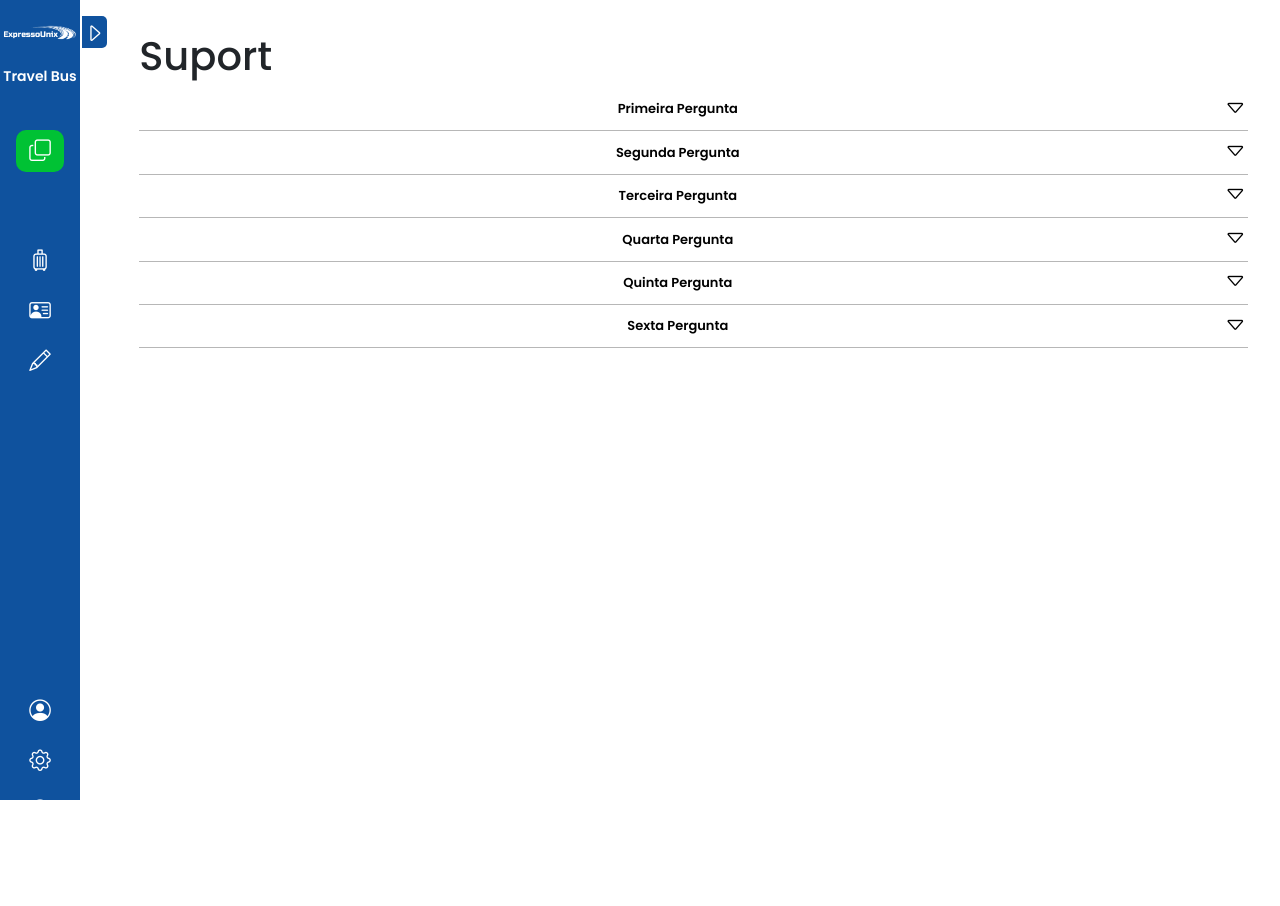
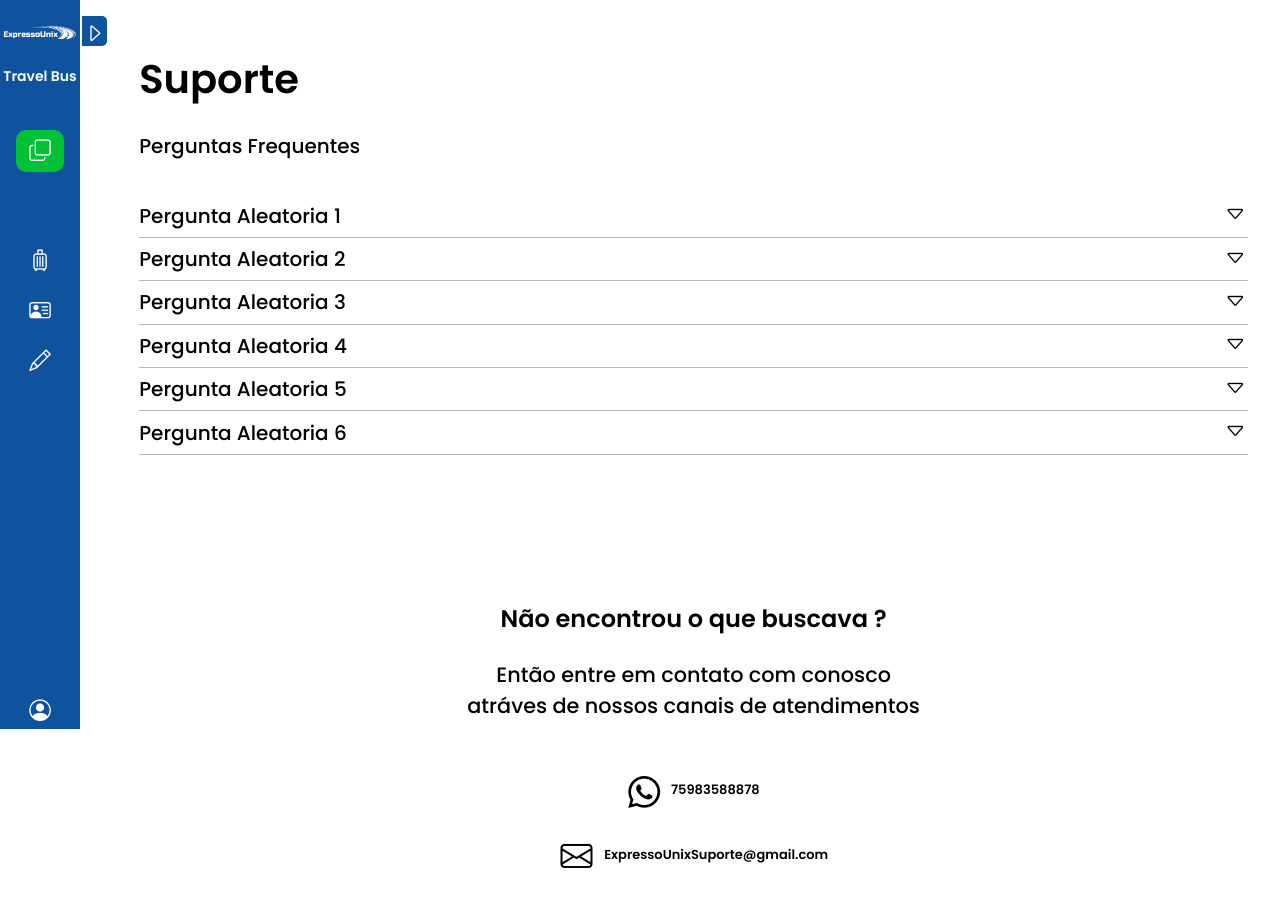
Before and after one commit to PedroFPer/expresso_unix_interface, a React (Vite) app in the folder expresso_unix/: page /expresso_unix_interface/admin/support in a window 1280 px wide. Shown: the top 906 px of the page. Built offline with nearby package versions, Linux system fonts and the light colour scheme.

Commit message:
Support-complete

```diff
--- a/expresso_unix/src/index.css
+++ b/expresso_unix/src/index.css
@@ -17,7 +17,16 @@ body {
 }
 main{
   padding: 2rem;
+  margin-bottom: 7%;
+  margin-top: 2%;
+
 }
+footer{
+  padding: 2rem;
+  height: 10rem;
+}
+
+
 .grid-geral{
   display: grid;
   grid-template-columns: 1fr 11fr;
--- a/expresso_unix/src/ui/common-components/pagina-modelo/styles/SideBar.css
+++ b/expresso_unix/src/ui/common-components/pagina-modelo/styles/SideBar.css
@@ -1,7 +1,7 @@
 .layout-sidebar{
     display: grid;
     grid-template-columns: auto auto;
-    height: 100vh;
+    height: 100%;
     width: 1fr;
 
 }
@@ -80,7 +80,7 @@ button:hover {
     background-color: #0F529E;
     margin-top: 1rem;
     margin-left: 0.1rem;
-    height: 4%;
+    height: 30px;
     width: auto;
     border-radius: 0px 5px 5px 0px;
     padding: 2px;
--- a/expresso_unix/src/ui/pages/administrator/adiminstrator-support/AdminstratorSupport.jsx
+++ b/expresso_unix/src/ui/pages/administrator/adiminstrator-support/AdminstratorSupport.jsx
@@ -16,14 +16,17 @@ const[QuestionSixIsClicked, setQuestionSixIsClicked] = useState(false);
         <div className="grid-geral">
             <SideBar/>
 
+            <div>
                 <main>
                     <div className='title-support'>
-                    <h1>Suport</h1>
+                        <h1>Suporte</h1>
                     </div>
+
+                    <p className='text-faq'>Perguntas Frequentes</p>
 
                     <div>
                         <div className='question-layout' >
-                        <p className='title-question'>Primeira Pergunta</p>
+                            <p className='title-question'>Pergunta Aleatoria 1</p>
 
                             <button className='button-question' onClick={
                                 () => setQuestionOneIsClicked(!QuestionOneIsClicked)}>{QuestionOneIsClicked?(<i class="bi bi-caret-up"></i>):(<i class="bi bi-caret-down"></i>)}
@@ -34,7 +37,7 @@ const[QuestionSixIsClicked, setQuestionSixIsClicked] = useState(false);
 
                             <div className='text-question'>
                                 <p>
-                                Lorem ipsum dolor sit amet, consectetur adipiscing elit.
+                                    Lorem ipsum dolor sit amet, consectetur adipiscing elit. <br />
                                     Sed do eiusmod tempor incididunt ut labore et dolore magna aliqua.
                                 </p>
                             </div>
@@ -43,7 +46,7 @@ const[QuestionSixIsClicked, setQuestionSixIsClicked] = useState(false);
                     </div>
                     <div>
                         <div className='question-layout' >
-                        <p className='title-question'>Segunda Pergunta</p>
+                            <p className='title-question'>Pergunta Aleatoria 2</p>
 
                             <button className='button-question' onClick={
                                 () => setQuestionTwoIsClicked(!QuestionTwoIsClicked)}>{QuestionTwoIsClicked?(<i class="bi bi-caret-up"></i>):(<i class="bi bi-caret-down"></i>)}
@@ -54,7 +57,7 @@ const[QuestionSixIsClicked, setQuestionSixIsClicked] = useState(false);
 
                             <div className='text-question'>
                                 <p>
-                                Lorem ipsum dolor sit amet, consectetur adipiscing elit.
+                                    Lorem ipsum dolor sit amet, consectetur adipiscing elit. <br />
                                     Sed do eiusmod tempor incididunt ut labore et dolore magna aliqua.
                                 </p>
                             </div>
@@ -64,7 +67,7 @@ const[QuestionSixIsClicked, setQuestionSixIsClicked] = useState(false);
 
                     <div>
                         <div className='question-layout' >
-                        <p className='title-question'>Terceira Pergunta</p>
+                            <p className='title-question'>Pergunta Aleatoria 3</p>
 
                             <button className='button-question' onClick={
                                 () => setQuestionTreeIsClicked(!QuestionTreeIsClicked)}>{QuestionTreeIsClicked?(<i class="bi bi-caret-up"></i>):(<i class="bi bi-caret-down"></i>)}
@@ -75,7 +78,7 @@ const[QuestionSixIsClicked, setQuestionSixIsClicked] = useState(false);
 
                             <div className='text-question'>
                                 <p>
-                                Lorem ipsum dolor sit amet, consectetur adipiscing elit.
+                                    Lorem ipsum dolor sit amet, consectetur adipiscing elit. <br />
                                     Sed do eiusmod tempor incididunt ut labore et dolore magna aliqua.
                                 </p>
                             </div>
@@ -84,7 +87,7 @@ const[QuestionSixIsClicked, setQuestionSixIsClicked] = useState(false);
                     </div>
                     <div>
                         <div className='question-layout' >
-                        <p className='title-question'>Quarta Pergunta</p>
+                            <p className='title-question'>Pergunta Aleatoria 4</p>
 
                             <button className='button-question' onClick={
                                 () => setQuestionFourIsClicked(!QuestionFourIsClicked)}>{QuestionFourIsClicked?(<i class="bi bi-caret-up"></i>):(<i class="bi bi-caret-down"></i>)}
@@ -95,7 +98,7 @@ const[QuestionSixIsClicked, setQuestionSixIsClicked] = useState(false);
 
                             <div className='text-question'>
                                 <p>
-                                Lorem ipsum dolor sit amet, consectetur adipiscing elit.
+                                    Lorem ipsum dolor sit amet, consectetur adipiscing elit. <br />
                                     Sed do eiusmod tempor incididunt ut labore et dolore magna aliqua.
                                 </p>
                             </div>
@@ -104,7 +107,7 @@ const[QuestionSixIsClicked, setQuestionSixIsClicked] = useState(false);
                     </div>
                     <div>
                         <div  className='question-layout' >
-                        <p className='title-question'>Quinta Pergunta</p>
+                            <p className='title-question'>Pergunta Aleatoria 5</p>
 
                             <button className='button-question'  onClick={
                                 () => setQuestionFiveIsClicked(!QuestionFiveIsClicked)}>{QuestionFiveIsClicked?(<i class="bi bi-caret-up"></i>):(<i class="bi bi-caret-down"></i>)}
@@ -115,7 +118,7 @@ const[QuestionSixIsClicked, setQuestionSixIsClicked] = useState(false);
 
                             <div className='text-question'>
                                 <p>
-                                Lorem ipsum dolor sit amet, consectetur adipiscing elit.
+                                    Lorem ipsum dolor sit amet, consectetur adipiscing elit. <br />
                                     Sed do eiusmod tempor incididunt ut labore et dolore magna aliqua.
                                 </p>
                             </div>
@@ -124,7 +127,7 @@ const[QuestionSixIsClicked, setQuestionSixIsClicked] = useState(false);
                     </div>
                     <div>
                         <div className='question-layout' >
-                        <p className='title-question'>Sexta Pergunta</p>
+                            <p className='title-question'>Pergunta Aleatoria 6</p>
 
                             <button className='button-question' onClick={
                                 () => setQuestionSixIsClicked(!QuestionSixIsClicked)}>{QuestionSixIsClicked?(<i class="bi bi-caret-up"></i>):(<i class="bi bi-caret-down"></i>)}
@@ -135,7 +138,7 @@ const[QuestionSixIsClicked, setQuestionSixIsClicked] = useState(false);
 
                             <div className='text-question'>
                                 <p>
-                                Lorem ipsum dolor sit amet, consectetur adipiscing elit.
+                                    Lorem ipsum dolor sit amet, consectetur adipiscing elit. <br />
                                     Sed do eiusmod tempor incididunt ut labore et dolore magna aliqua.
                                 </p>
                             </div>
@@ -150,14 +153,25 @@ const[QuestionSixIsClicked, setQuestionSixIsClicked] = useState(false);
                 </main>
 
                 <footer>
-                <div>
-                    <p>Não encontrou o que buscava ?</p>
-                    <p>Então entre em contato com conosco atráves de nossos canais de atendimentos</p>
+                    <div className='text-footer'>
+                        <p className='text-find'>Não encontrou o que buscava ?</p>
+                        <p className='text-channel'>Então entre em contato com conosco <br />
+                             atráves de nossos canais de atendimentos
+                        </p>
                     </div>
-                <div>
+                    <div className='layout-icon-text'>
+                        <div className='whatsapp-text'>
+                            <i class="bi bi-whatsapp"></i>
+                            <p>75983588878</p>
+                        </div>
+                        <div className='email-text'>
+                            <i class="bi bi-envelope"></i>
+                            <p>ExpressoUnixSuporte@gmail.com</p>
+                        </div>
 
                     </div>
                 </footer>
+            </div>
 
         </div>
     )
--- a/expresso_unix/src/ui/pages/administrator/adiminstrator-support/styles/AdminstratorSupport.css
+++ b/expresso_unix/src/ui/pages/administrator/adiminstrator-support/styles/AdminstratorSupport.css
@@ -1,24 +1,53 @@
+
 .title-support{
     width: 100%;
+
 }
+.title-support h1{
+    font-weight: 600;
+    color: #000000;
+}
+
 
 .title-question{
     color: black;
+    width: 100%;
+}
+.title-question{
+
+    font-size: 20px;
+    font-weight: 500;
+    text-align: start;
+}
+
+.text-faq{
+    width: 100%;
+    height: 10%;
+    color: #000000;
+    font-weight: 450;
+    font-size: 20px;
+    margin-top: 2.5%;
+    margin-bottom: 3%;
 }
 .text-question p{
     margin-top: 10px;
     margin-bottom: 10px;
     color: #000000;
     text-align: start;
+    font-weight: 500;
 }
 
 .text-question{
-    margin-left: 20px;
+    width: 50%;
+    margin-left: 1px;
     margin-bottom: 5%;
 }
 
 .button-question i{
     color: black;
+}
+.button-question:hover{
+    background-color: transparent;
 }
 
 .question-layout{
@@ -27,3 +56,52 @@
 
     border-bottom: 1px solid #00000048;
 }
+
+
+.text-find{
+
+    font-weight: 600;
+    color: #000000;
+    text-align: center;
+    font-size: 1.5rem;
+}
+.text-channel{
+
+    margin-top: 2%;
+    font-weight: 500;
+    color: #000000;
+    text-align: center;
+    font-size: 1.3rem;
+}
+
+.layout-icon-text{
+    display: grid;
+    grid-template-columns: auto;
+
+}
+.layout-icon-text p{
+    color: #000000;
+    width: 100%;
+    height: 100%;
+    text-align: start;
+    margin: 5px;
+    padding: 1%;
+}
+.layout-icon-text i{
+    color: #000000;
+    width: 100%;
+    text-align: right;
+    font-size: 2rem;
+}
+
+.whatsapp-text{
+    display: grid;
+    grid-template-columns: auto auto;
+    margin: 1rem;
+    margin-top: 3rem;
+}
+.email-text{
+    display: grid;
+    grid-template-columns: auto auto;
+    margin-bottom: 5rem;
+}
```
Lines whose indentation alone changed are shown as unchanged.
